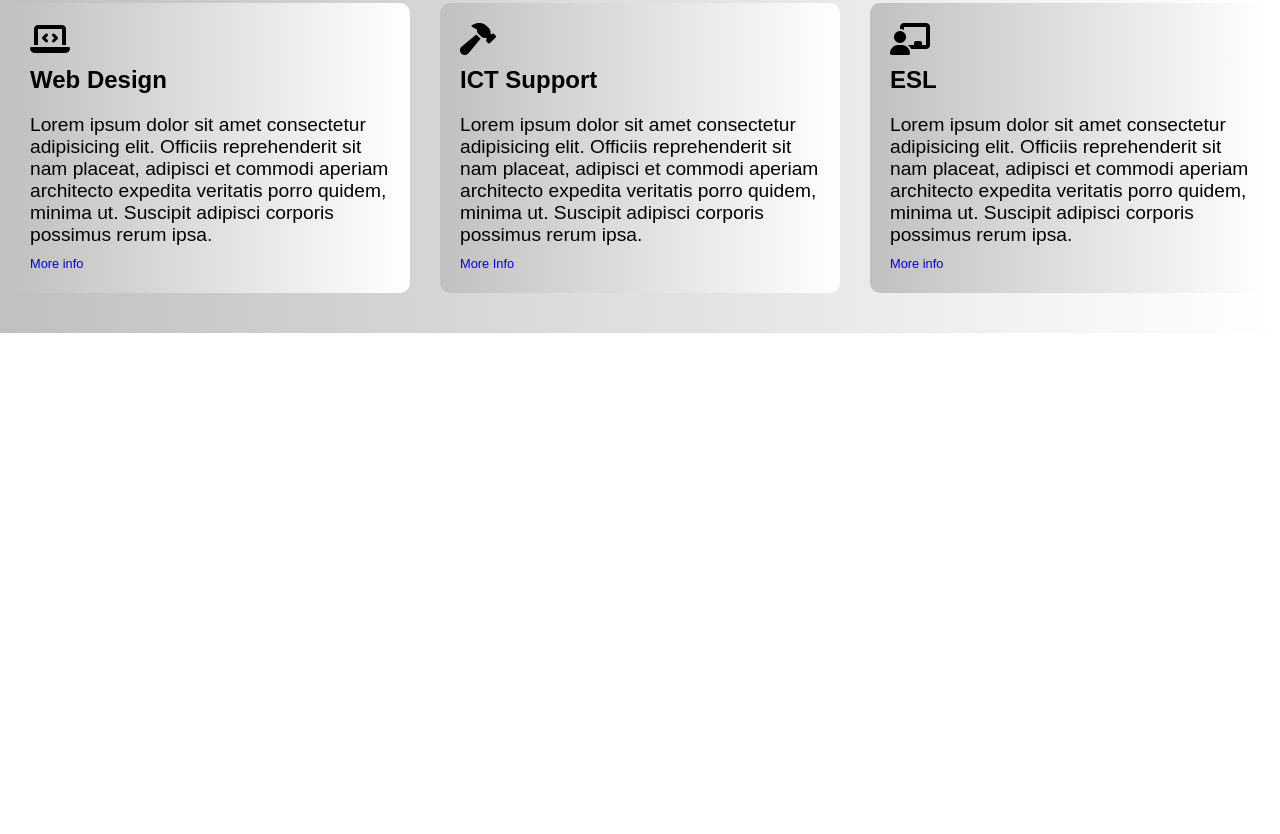
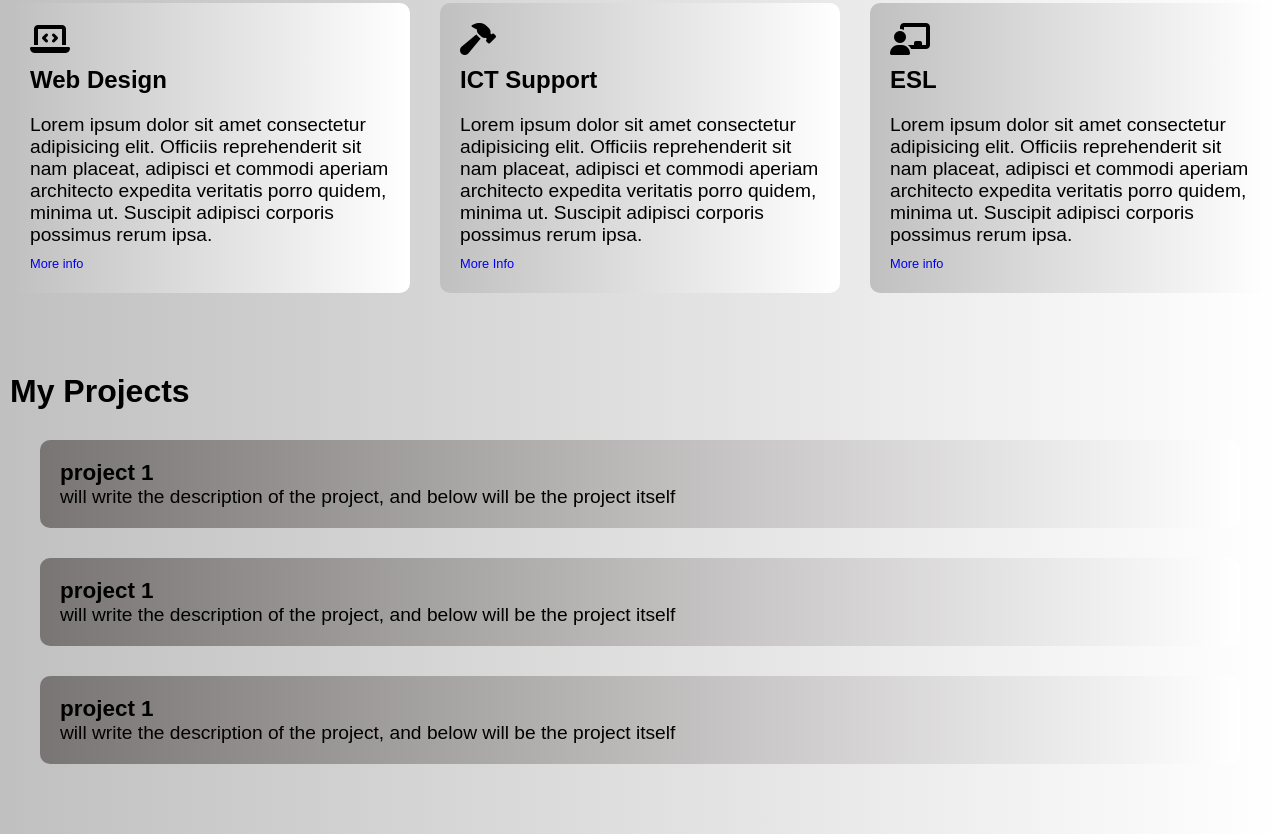
Before and after one commit to belalrahimicodes/Portfolio, a plain HTML site: page index.html in a window 1280 px wide. Shown: the part 1721-2555 px from the top of the page. Before the commit the page ends 2054 px from the top, so only its background shows below. Drawn offline with Linux system fonts and the light colour scheme.

Commit message:
projects' layot and a little bit of styling has been added

```diff
--- a/index.html
+++ b/index.html
@@ -14,11 +14,11 @@
             <nav>
                 <img class="logo" src="images/image1.jpeg" alt="a logo picture">
                 <ul>
-                    <li><a href="#">Home</a></li>
-                    <li><a href="#">About</a></li>
-                    <li><a href="#">Services</a></li>
-                    <li><a href="#">Portfolio</a></li>
-                    <li><a href="#">Contact</a></li>
+                    <li><i class="fa-solid fa-house"></i><a href="#">Home</a></li>
+                    <li><i class="fa-solid fa-info"></i><a href="#">About</a></li>
+                    <li><i class="fa-solid fa-truck"></i><a href="#">Services</a></li>
+                    <li><i class="fa-solid fa-user"></i><a href="#">Portfolio</a></li>
+                    <li><i class="fa-solid fa-address-book"></i><a href="#">Contact</a></li>
                 </ul>
             </nav>
             <div class="header-text">
@@ -67,8 +67,36 @@
         </div>
     </div>
 </div>
-
-
+<!-----------------Portfolio---------------------->
+<div class="portfolio">
+    <div class="portfolio-container">
+        <h1 class="portfolio-title">My Projects</h1>
+        <div class="portfolio-list">
+            <div class="my-projects">
+                <h3>project 1</h3>
+                    <p>will write the description of the project, and
+                        below will be the project itself
+                    </p>
+            </div>
+        </div>
+        <div class="portfolio-list">
+            <div class="my-projects">
+                <h3>project 1</h3>
+                    <p>will write the description of the project, and
+                        below will be the project itself
+                    </p>
+            </div>
+        </div>
+        <div class="portfolio-list">
+            <div class="my-projects">
+                <h3>project 1</h3>
+                    <p>will write the description of the project, and
+                        below will be the project itself
+                    </p>
+            </div>
+        </div>
+    </div>
+</div>
 
 
     <script src="index.js"></script>
--- a/style.css
+++ b/style.css
@@ -7,6 +7,7 @@
 body{
     background: linear-gradient(to right, silver, white);
 }
+/*------------------header---------------------*/
 .header{
     width: 100%;
     height: 100vh;
@@ -26,6 +27,8 @@ nav ul a{
     position: relative;
     text-decoration: none;
     font-size: 1.2rem;
+    color: rgb(55, 55, 55);
+    font-weight: bold;
 }
 nav ul a::after{
     content: '';
@@ -52,6 +55,10 @@ nav ul a:hover::after{
     width: 50px;
     height: 50px;
 }
+nav i{
+    padding-right: 10px;
+    font-size: 1.4rem;
+}
 .header-text h2{
     font-size: 2rem;
     margin-top: 15px;
@@ -68,6 +75,7 @@ nav ul a:hover::after{
     animation-duration: 2s;
     animation-iteration-count: infinite;
 }
+/*-----------------------------about------------------------*/
 .about img{
     width: 300px;
     margin: 40px 10px;
@@ -129,6 +137,24 @@ nav ul a:hover::after{
     transform: rotate(20deg);
     background: linear-gradient(to left, white, lightblue);
 }
+/*-------------------------------portfolio-----------------------------*/
+.portfolio{
+    padding: 40px 10px;
+}
+.portfolio-list{
+    display: block;
+    margin: 30px 30px;
+}
+.my-projects{
+    background: linear-gradient(to right, rgb(122, 117, 117), white);
+    padding: 20px 20px;
+    border-radius: 10px;
+    font-size: 1.2rem;
+}
+
+
+
+
 
 @keyframes shrink{
     to{
```
